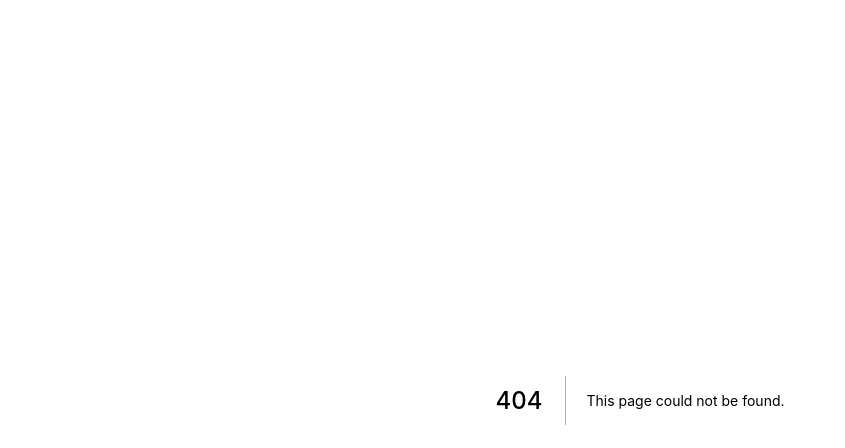
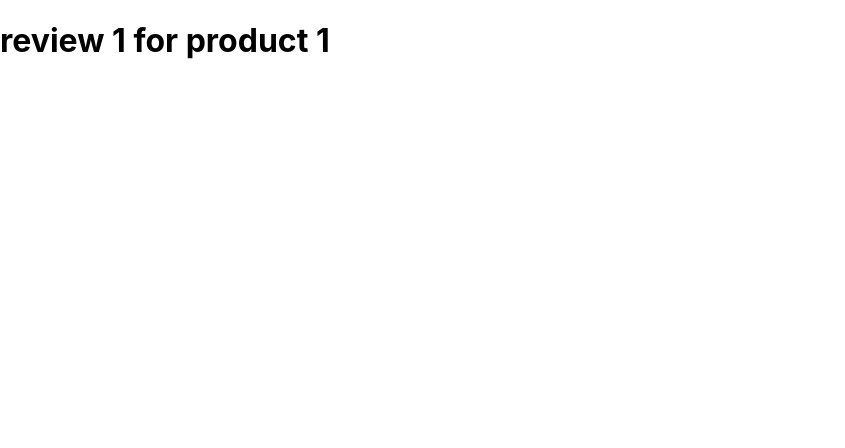
Before and after one commit to kiran226/next-js, a Next.js app: page /product/1/review/1 in a window 1280 px wide. Before the commit this address had no page. Shown: the top 448 px of the page, without its empty margins (0-845 px from the left). Built offline with nearby package versions, Linux system fonts and the light colour scheme.

Commit message:
nested dynamic routes

```diff
--- /dev/null
+++ b/pages/product/[productId]/review/[reviewId].js
@@ -0,0 +1,11 @@
+import {useRouter} from 'next/router';
+function Review(){
+    const router=useRouter();
+    const {reviewId,productId}= router.query
+    return(
+        <div>
+            <h1>review {reviewId}  for product {productId}</h1>
+        </div>
+    )
+}
+export default Review;
```
